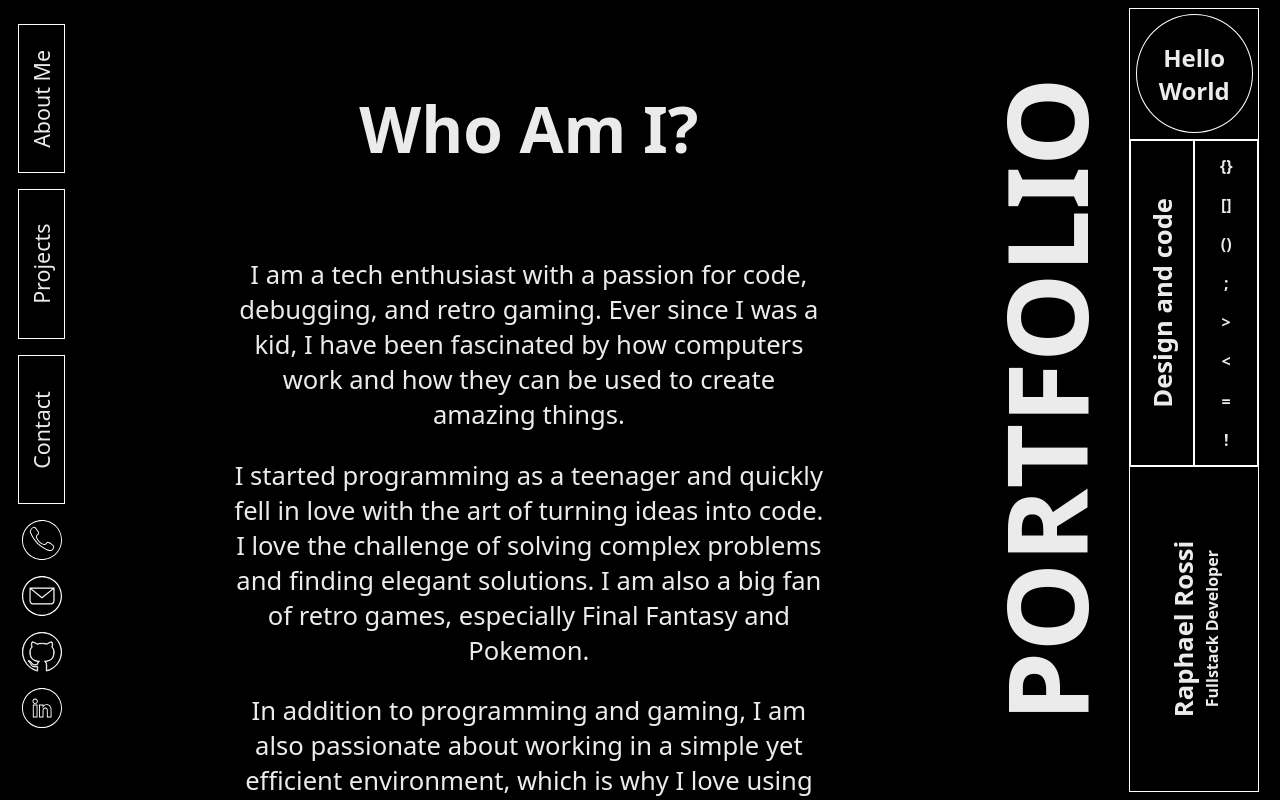
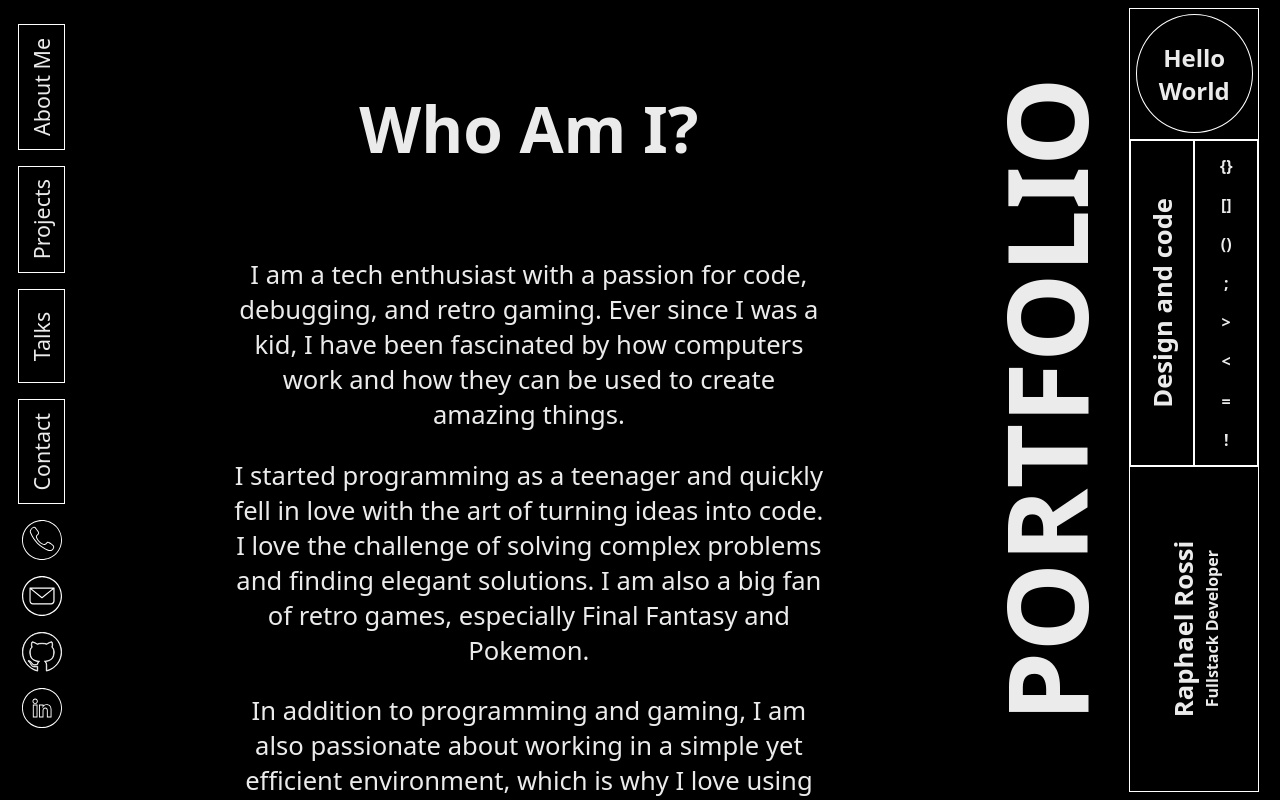
Before and after one commit to RaphaelVRossi/RaphaelVRossi, a React (Create React App) app in the folder portfolio/: page / in a window 1280 px wide. Shown: the top 800 px of the page. Built offline with nearby package versions, Linux system fonts and the light colour scheme.

Commit message:
feat: create talk's button in navigation component

```diff
--- a/portfolio/src/components/navigation/Navigation.tsx
+++ b/portfolio/src/components/navigation/Navigation.tsx
@@ -10,6 +10,7 @@ function Navigation() {
     <section className="navigation">
       <Button href="#home"> About Me </Button>
       <Button href="#projects"> Projects </Button>
+      <Button href="#talks"> Talks </Button>
       <Button href="#contact"> Contact </Button>
       <PhoneIcon />
       <EmailIcon />
```
